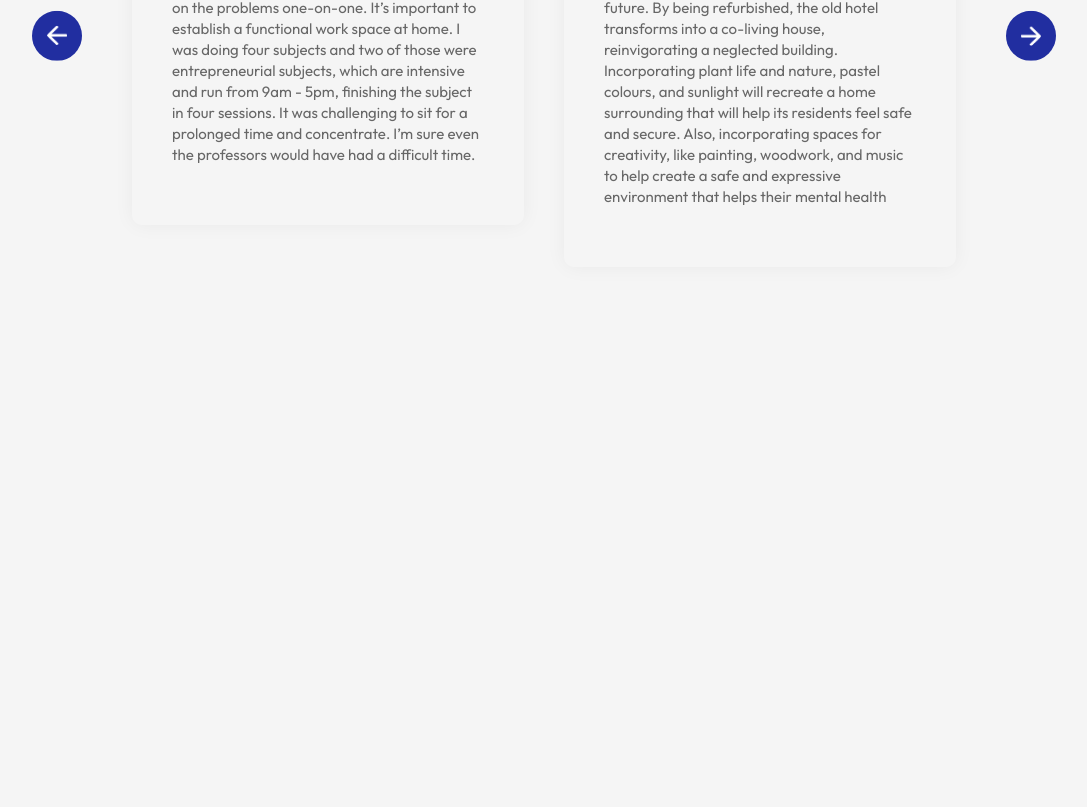
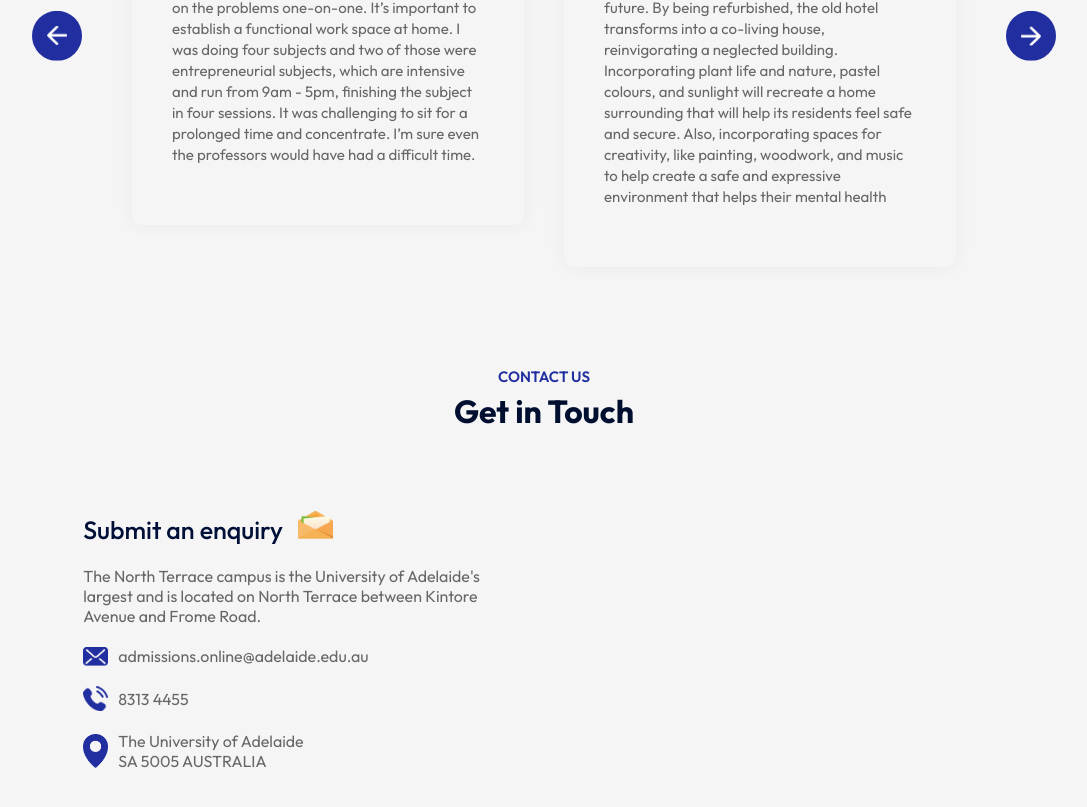
Before and after one commit to Sam2567/Business_page, a React (Vite) app: page / in a window 1280 px wide. Shown: the part 2752-3559 px from the top of the page, without its empty margins (96-1183 px from the left). Before the commit the page ends 3119 px from the top, so only its background shows below. Built offline with nearby package versions, Linux system fonts and the light colour scheme.

Commit message:
Add contact section
Add contact section and the contact info

```diff
--- a/src/App.jsx
+++ b/src/App.jsx
@@ -6,6 +6,7 @@ import Title from "./Components/Title/Title";
 import About from "./Components/About/About";
 import Campus from "./Components/Campus/Campus";
 import Testimonials from "./Components/Testimonials/Testimonials";
+import Contact from "./Components/Contact/Contact";
 
 const App = () => {
   return (
@@ -20,6 +21,8 @@ const App = () => {
         <Campus />
         <Title subTitle="Testimonials" title="What students say" />
         <Testimonials />
+        <Title subTitle="Contact Us" title="Get in Touch" />
+        <Contact />
       </div>
     </div>
   );
--- /dev/null
+++ b/src/Components/Contact/Contact.css
@@ -0,0 +1,41 @@
+.contact {
+  margin: 80px auto;
+  max-width: 90%;
+  display: flex;
+  align-content: center;
+  justify-content: space-between;
+}
+
+.contact-col {
+  flex-basis: 48%;
+  color: #676767;
+}
+
+.contact-col h3 {
+  color: #000f38;
+  font-weight: 500;
+  font-size: 25px;
+  align-items: center;
+  margin-bottom: 20px;
+}
+
+.contact-col h3 img {
+  width: 35px;
+  margin-left: 10px;
+}
+
+.contact-col p {
+  max-width: 450px;
+  list-style: 0.3;
+}
+
+.contact-col ul li {
+  display: flex;
+  align-items: center;
+  margin: 20px 0;
+}
+
+.contact-col ul li img {
+  width: 25px;
+  margin-right: 10px;
+}
--- /dev/null
+++ b/src/Components/Contact/Contact.jsx
@@ -0,0 +1,38 @@
+import "./Contact.css";
+import msg_icon from "../../assets/msg-icon.png";
+import mail_icon from "../../assets/mail-icon.png";
+import phone_icon from "../../assets/phone-icon.png";
+import location_icon from "../../assets/location-icon.png";
+const Contact = () => {
+  return (
+    <div className="contact">
+      <div className="contact-col">
+        <h3>
+          Submit an enquiry <img src={msg_icon} alt="msg_icon" />
+        </h3>
+        <p>
+          The North Terrace campus is the University of Adelaide's largest and
+          is located on North Terrace between Kintore Avenue and Frome Road.
+        </p>
+        <ul>
+          <li>
+            <img src={mail_icon} alt="" />
+            admissions.online@adelaide.edu.au
+          </li>
+          <li>
+            <img src={phone_icon} alt="" />
+            8313 4455
+          </li>
+          <li>
+            <img src={location_icon} alt="" />
+            The University of Adelaide <br />
+            SA 5005 AUSTRALIA
+          </li>
+        </ul>
+      </div>
+      <div className="contact-col"></div>
+    </div>
+  );
+};
+
+export default Contact;
```
